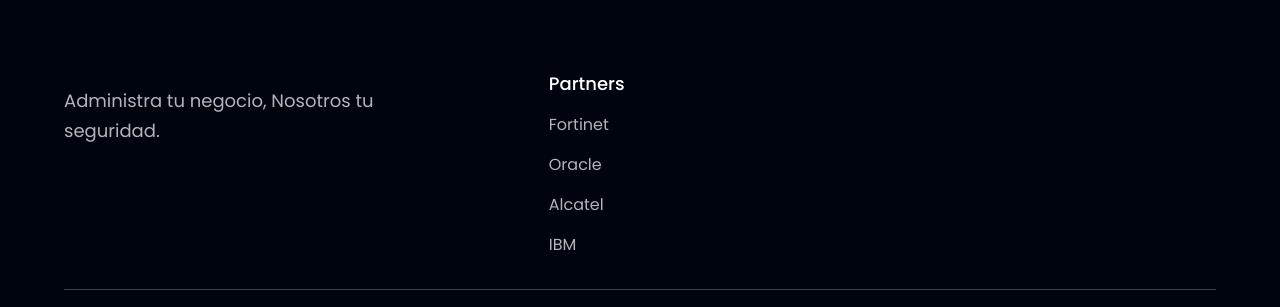
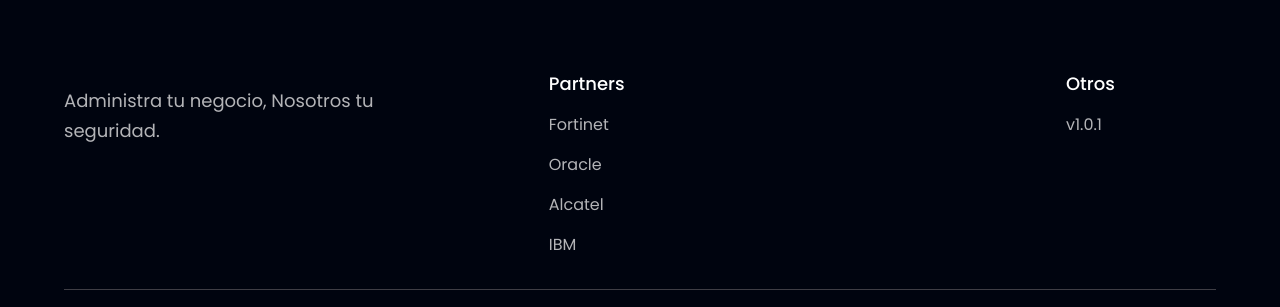
Before and after one commit to orlandCasta/seritso, a React (Vite) app: page / in a window 1280 px wide. Shown: the part 4256-4563 px from the top of the page. Built offline with nearby package versions, Linux system fonts and the light colour scheme; no server answers.

Commit message:
modifications are made in the form for debugging errors

```diff
--- a/src/components/Contact.jsx
+++ b/src/components/Contact.jsx
@@ -53,10 +53,6 @@ export const Contact = () => {
 
               if (!valores.user_email) {
                 errores.user_email = "El correo es obligatorio.";
-              } else if (
-                !/^[\w-\.]+@([\w-]+\.)+[\w-]{2,4}$/.test(valores.user_email)
-              ) {
-                errores.user_email = "Campo inválido. Verifique estructura.";
               }
 
               if (!valores.company) {
--- a/src/constants/index.js
+++ b/src/constants/index.js
@@ -73,6 +73,15 @@ export const footerLinks = [
       },
     ],
   },
+  {
+    title: "Otros",
+    links: [
+      {
+        name: "v1.0.1",
+        link: "https://www.hoobank.com/our-partner/",
+      },
+    ],
+  },
 ];
 
 export const clients = [
```
